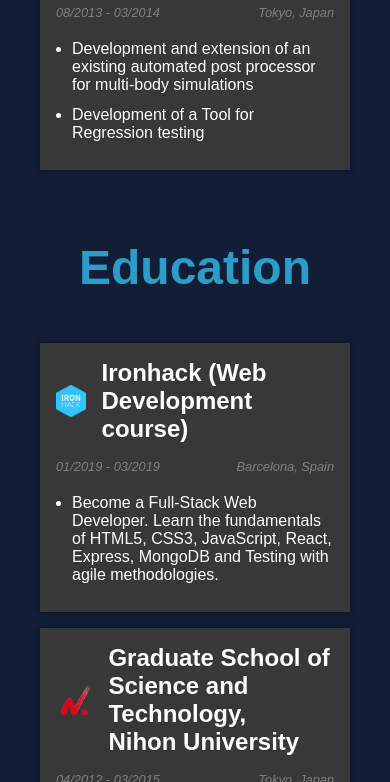
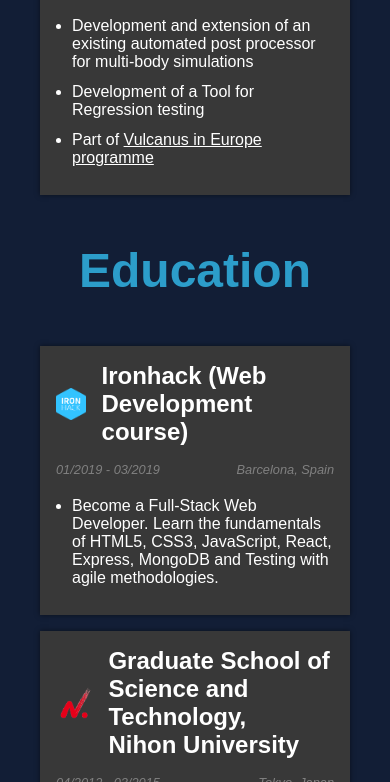
Before and after one commit to YoshitsuguNagao/portfolio, a plain HTML site: page index.html in a window 390 px wide. Shown: the part 2324-3106 px from the top of the page. Drawn offline with Linux system fonts and the light colour scheme.

Commit message:
change favicon and correct contents

```diff
--- a/index.html
+++ b/index.html
@@ -4,10 +4,16 @@
   <meta charset="UTF-8">
   <meta name="viewport" content="width=device-width, initial-scale=1.0">
   <meta http-equiv="X-UA-Compatible" content="ie=edge">
-  <link rel="icon" type="image/png" sizes="32x32" href="/favicon-32x32.png">
+  <!-- <link rel="icon" type="image/png" sizes="32x32" href="/favicon-32x32.png">
   <link rel="icon" type="image/png" sizes="96x96" href="/favicon-96x96.png">
   <link rel="icon" type="image/png" sizes="16x16" href="/favicon-16x16.png">
+  <link rel="manifest" href="/site.webmanifest"> -->
+  <link rel="apple-touch-icon" sizes="180x180" href="/apple-touch-icon.png">
+  <link rel="icon" type="image/png" href="/favicon.png"/>
+  <link rel="icon" type="image/png" sizes="32x32" href="/favicon-32x32.png">
+  <link rel="icon" type="image/png" sizes="16x16" href="/favicon-16x16.png">
   <link rel="manifest" href="/site.webmanifest">
+
   <link rel="stylesheet" href="./styles/style.css">
   <link rel="stylesheet" href="https://use.fontawesome.com/releases/v5.9.0/css/all.css">
   <link rel="stylesheet" href="https://use.fontawesome.com/releases/v5.9.0/css/v4-shims.css">
@@ -73,11 +79,12 @@
           </div>
           <div class="year-city">
             <p>08/2013 - 03/2014</p>
-            <p>Tokyo, Japan</p>
+            <p>Friedrichshafen, Germany</p>
           </div>
           <ul>
             <li>Development and extension of an existing automated post processor for multi-body simulations</li>
             <li>Development of a Tool for Regression testing</li>
+            <li>Part of <a href="https://www.eu-japan.eu/events/vulcanus-europe">Vulcanus in Europe programme</a></li>
           </ul>
         </article>
       </div>
--- a/styles/style.scss
+++ b/styles/style.scss
@@ -86,11 +86,6 @@ nav {
     display: flex;
     flex-direction: column;
   }
-  .experience-card {
-    ul {
-      // display: none;
-    }
-  }
 }
 .nav-active {
   transform: translateX(-100%);
@@ -158,6 +153,9 @@ nav {
 #work, #education {
   @include setSection();
   @include flexbox(center,center,column);
+  a {
+    color: white;
+  }
 }
 #projects {
   @include setSection();
```
Also changed, not shown: android-chrome-192x192.png (added), android-chrome-512x512.png (added), apple-touch-icon.png (added), favicon-16x16.png, favicon-32x32.png, favicon-96x96.png (deleted), favicon.ico, favicon.png (added), site.webmanifest (added), styles/style.css, 2 other files.
